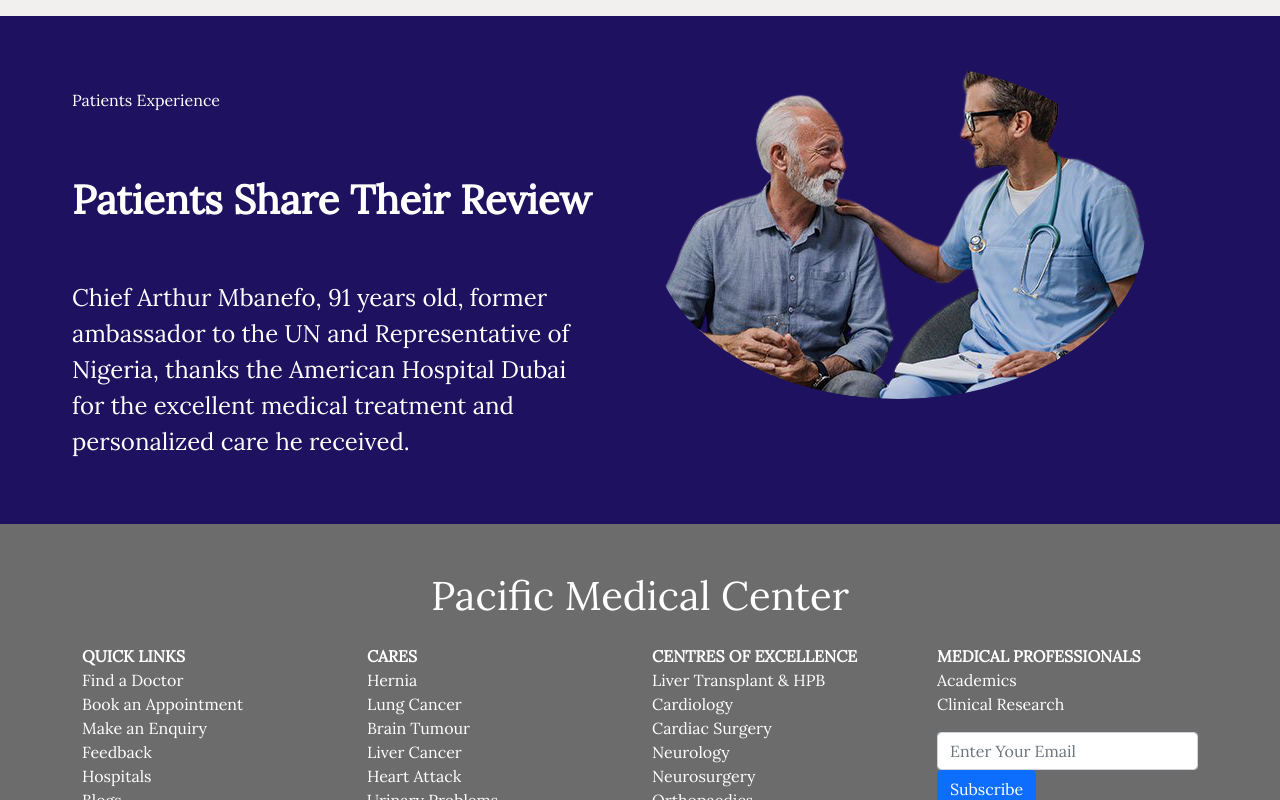
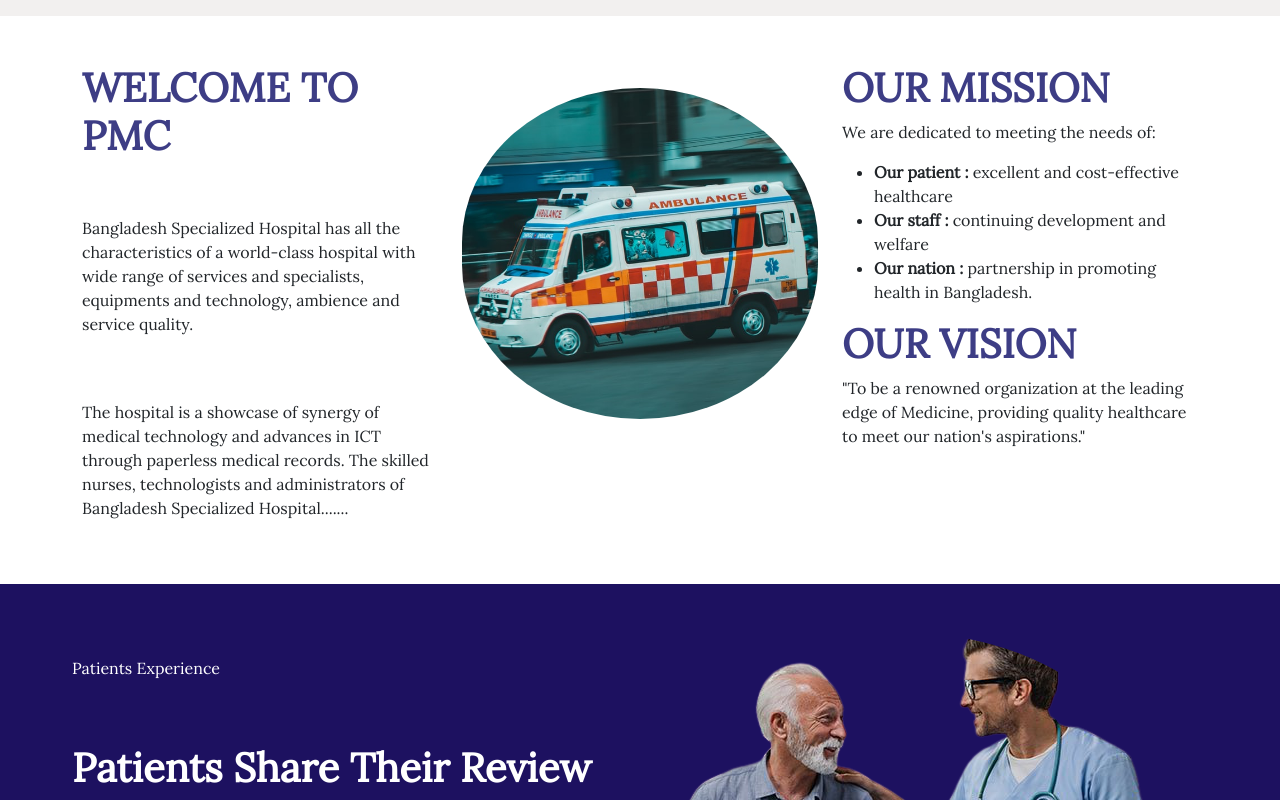
Before and after one commit to rokibulslam/Pacific-Medical-Center, a React (Create React App) app: page / in a window 1280 px wide. Shown: the part 2140-2940 px from the top of the page. Built offline with nearby package versions, Linux system fonts and the light colour scheme; no server answers.

Commit message:
finally completed

```diff
--- a/src/Components/Appoinment/Appoinment.css
+++ b/src/Components/Appoinment/Appoinment.css
@@ -1,3 +1,6 @@
 .form-bg{
     background-color: rgb(45, 163, 45);
 }
+.textColor{
+    color: rgba(6, 6, 99, 0.781);
+}
--- a/src/Components/Appoinment/Appoinment.js
+++ b/src/Components/Appoinment/Appoinment.js
@@ -7,7 +7,7 @@
         <div className="overflow-hidden">
             <Header></Header>
             <div className="container py-5">
-                <h1 className="fs-1 text-center pt-5 text-warning">Connecting Dubai’s Leading Healthcare With The World</h1>
+                <h1 className="fs-1 text-center pt-5  textColor">Connecting Bangladesh's Leading Healthcare With The World</h1>
                 <p>American Hospital Dubai is a premier, multi-specialty healthcare institution, offering world-class primary, secondary, and tertiary medical services. We are a multi-Specialist leader offering cutting-edge, evidence-based medical care. We have set the standards in the region with our centers of excellence in Cancer, Heart, and Orthopedics.</p>
                 <p>Our Total Joint Replacement Center of Excellence is the first of its kind in the Middle East and one of only four worldwide, with the most extensive patient base of any private hospital in the region. The center receives international patients from the region and beyond.</p>
                 <p>All our physicians are American Board-certified (or equivalent), supported by western-trained nurses, allied health professionals and paramedics. We are a Mayo Clinic Care Network (MCCN) Member. We invest in state-of-the-art facilities and equipment such as Surgical Robotics Systems to provide you with the highest quality care. We believe that the best human expertise, along with the most advanced technology, can achieve breakthroughs in your treatment.</p>
--- a/src/Components/Experience/Experience.js
+++ b/src/Components/Experience/Experience.js
@@ -8,7 +8,7 @@
             <Header></Header>
             <div className="p-5 text-center text-white bg-success">
                 <div className="container">
-                <h1>American Hospital Shares The</h1>
+                <h1>Pacific Medical Center Shares The</h1>
                 <h1>Emotions</h1>
             </div>
             </div>
--- a/src/Components/Home/Footer/Footer.js
+++ b/src/Components/Home/Footer/Footer.js
@@ -11,7 +11,8 @@
     const twitter = <FontAwesomeIcon icon={faTwitter}size="3x" />
     const instgaram = <FontAwesomeIcon icon={faInstagram}size="3x" />
     return (
-        <div className="footer-bg overflow-hidden text-white fw-light p-5">
+        <div>
+            <div className="footer-bg overflow-hidden text-white fw-light p-5">
             <h1 className="fs-1 text-center pb-3">Pacific Medical Center</h1>
             <div className="container">
             <div className="row">
@@ -74,6 +75,11 @@
         </div>
         </div>
         </div>
+            <div>
+                <p className="text-white bg-dark p-5 mb-0
+                text-center">Copyright © 2020. All Rights Reserved. Pacific Medical Center and Specialized Hospital Ltd.</p>
+            </div>
+        </div>
     );
 };
 
--- a/src/Components/Home/Home/Home.js
+++ b/src/Components/Home/Home/Home.js
@@ -4,6 +4,7 @@
 import PatientsReview from '../PatientsReview/PatientsReview';
 import ServiceBar from '../ServiceBar/ServiceBar';
 import Services from '../Services/Services';
+import Welcome from '../Welcome/Welcome';
 
 const Home = () => {
 
@@ -14,6 +15,7 @@
             <Headings></Headings>
             <ServiceBar></ServiceBar>
             <Services></Services>
+            <Welcome></Welcome>
             <PatientsReview></PatientsReview>
         </div>
     );
--- a/src/Components/Home/Services/Service.css
+++ b/src/Components/Home/Services/Service.css
@@ -8,9 +8,12 @@
 .card-style:hover{
     border: 1px solid aquamarine;
     box-shadow: rgba(0, 0, 0, 0.35) 0px 5px 15px;
+    background-color: #37b091;
+    color: white;
 }
 .btn-grad {background-image: linear-gradient(to right, #ee0979 0%, #ff6a00  51%, #ee0979  100%)}
 .btn-grad {
+    text-decoration: none;
     margin: 10px;
     padding: 15px 45px;
     text-align: center;
@@ -18,7 +21,6 @@
     transition: 0.5s;
     background-size: 200% auto;
     color: white;
-    box-shadow: 0 0 20px #eee;
     border-radius: 10px;
     display: block;
 }
--- /dev/null
+++ b/src/Components/Home/Welcome/Welcome.css
@@ -0,0 +1,3 @@
+.textColor{
+    color: rgba(6, 6, 99, 0.781);
+}
--- /dev/null
+++ b/src/Components/Home/Welcome/Welcome.js
@@ -0,0 +1,40 @@
+import React from 'react';
+import ambulence from '../../../Images/ambulencd.png'
+import './Welcome.css'
+
+const Welcome = () => {
+    return (
+        <div className="container py-5">
+            <div className="row">
+            <div className="col-md-4">
+                <h1 className="textColor fw-bolder">WELCOME TO PMC</h1>
+                <br />
+                <br />
+                <p>Bangladesh Specialized Hospital has all the characteristics of a world-class hospital with wide range of services and specialists, equipments and technology, ambience and service quality.
+                </p>
+                <br />
+                <br />
+                <p>The hospital is a showcase of synergy of medical technology and advances in ICT through paperless medical records. The skilled nurses, technologists and administrators of Bangladesh Specialized Hospital....... </p>
+
+            </div>
+            <div className="col-md-4 ">
+                <img className="img-fluid py-4 rounded rounded-pill" src={ambulence} alt="" />
+            </div>
+            <div className="col-md-4">
+                <h1 className="textColor fw-bolder">OUR MISSION</h1>
+                <p>We are dedicated to meeting the needs of:</p>
+                <ul>
+                    <li><b>Our patient : </b> excellent and cost-effective healthcare</li>
+                    <li><b>Our staff :</b> continuing development and welfare</li>
+                    <li><b>Our nation :</b> partnership in promoting health in Bangladesh.</li>
+                </ul>
+                <h1 className="textColor fw-bolder">OUR VISION</h1>
+                <p>"To be a renowned organization at the leading edge of Medicine, providing quality healthcare to meet our nation's aspirations."</p>
+            </div>
+
+        </div>
+        </div>
+    );
+};
+
+export default Welcome;
```
Also changed, not shown: src/Images/ambulencd.jpg (added), src/Images/ambulencd.png (added).
